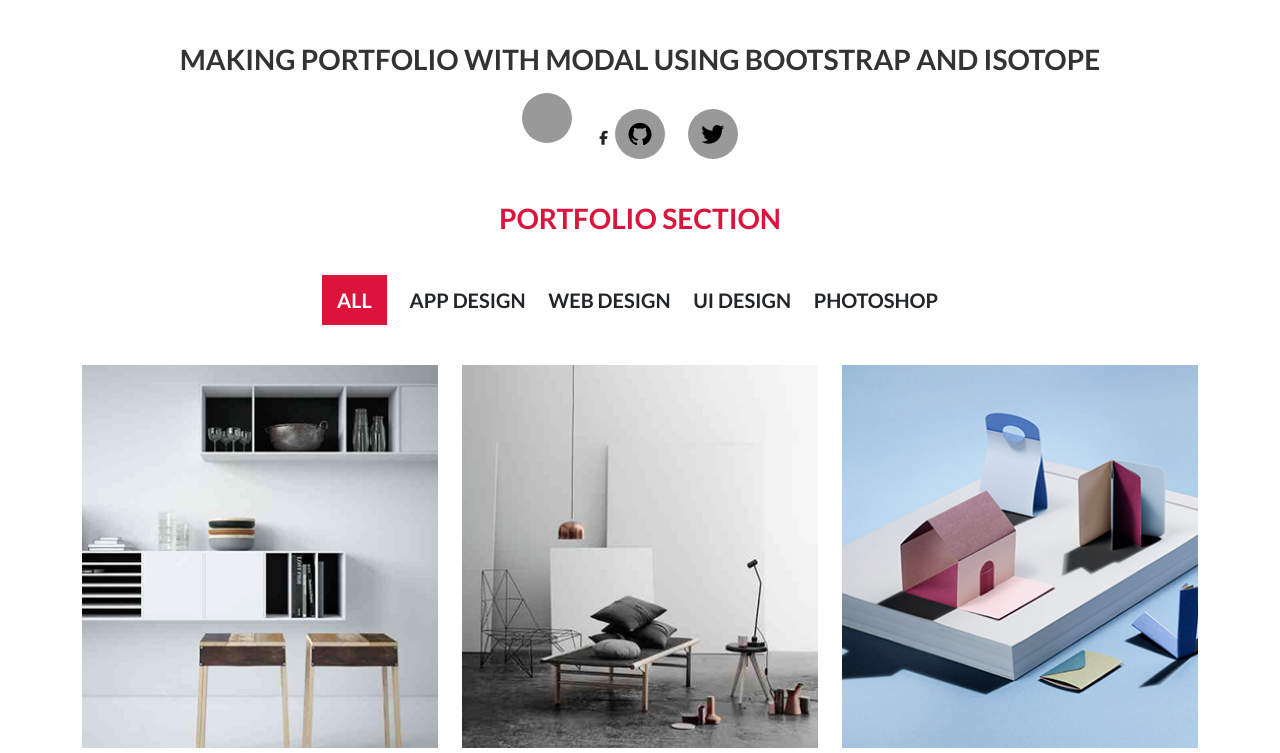
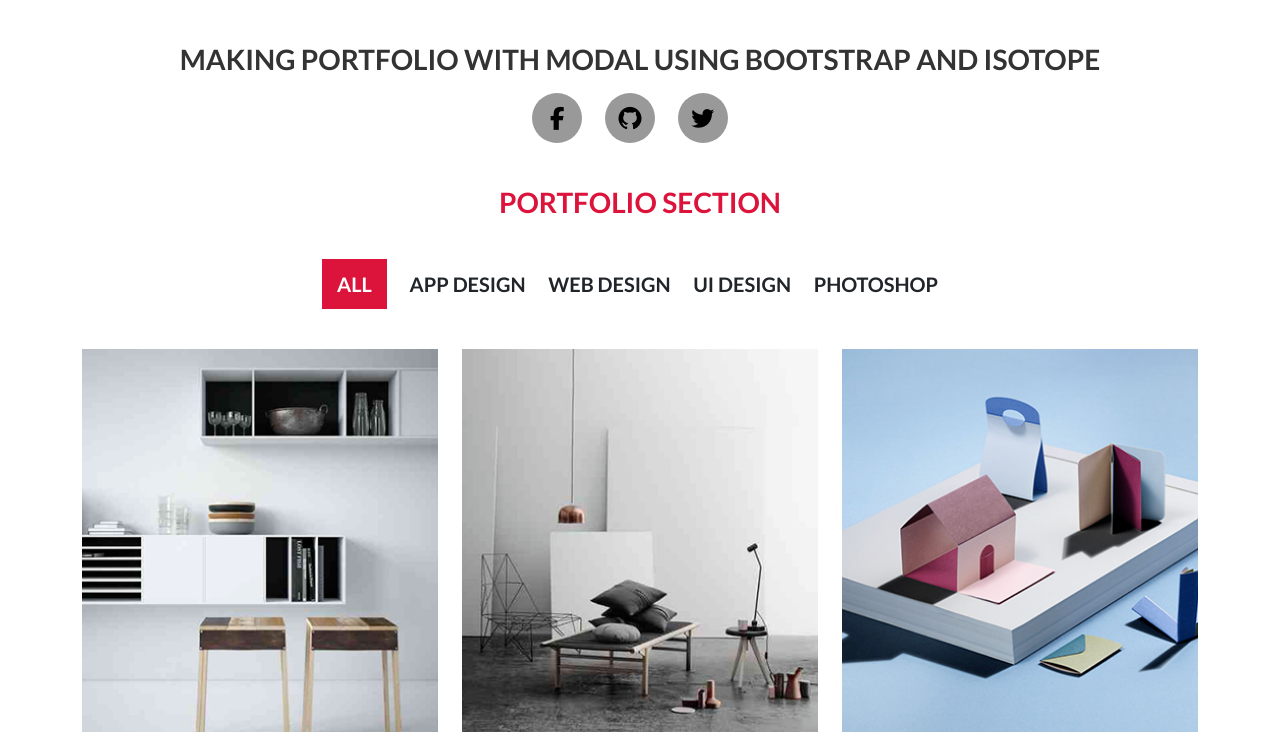
Before and after one commit to ashikishere/Portfolio-section-making-with-isotope-and-magnfic-PopUp, a plain HTML site: page index.html in a window 1280 px wide. Shown: the top 753 px of the page. Drawn offline with nearby package versions, Linux system fonts and the light colour scheme.

Commit message:
bugs fixed

```diff
--- a/index.html
+++ b/index.html
@@ -26,8 +26,8 @@
                     <div class="tiltle text-center">
                         <h1>MAKING PORTFOLIO WITH MODAL USING BOOTSTRAP AND Isotope</h1>
                         <ul class="social-media">
-                            <li><a href="https://www.facebook.com/Azashikishere/" target="_blank"></a> <i
-                                    class="fab fa-facebook-f"></i></a></li>
+                            <li><a href="https://github.com/ashikishere" target="_blank"><i
+                                        class="fab fa-facebook-f"></i></a></li>
                             <li><a href="https://github.com/ashikishere" target="_blank"><i
                                         class="fab fa-github"></i></a></li>
                             <li><a href="https://twitter.com/Azashikishere" target="_blank"><i
```
